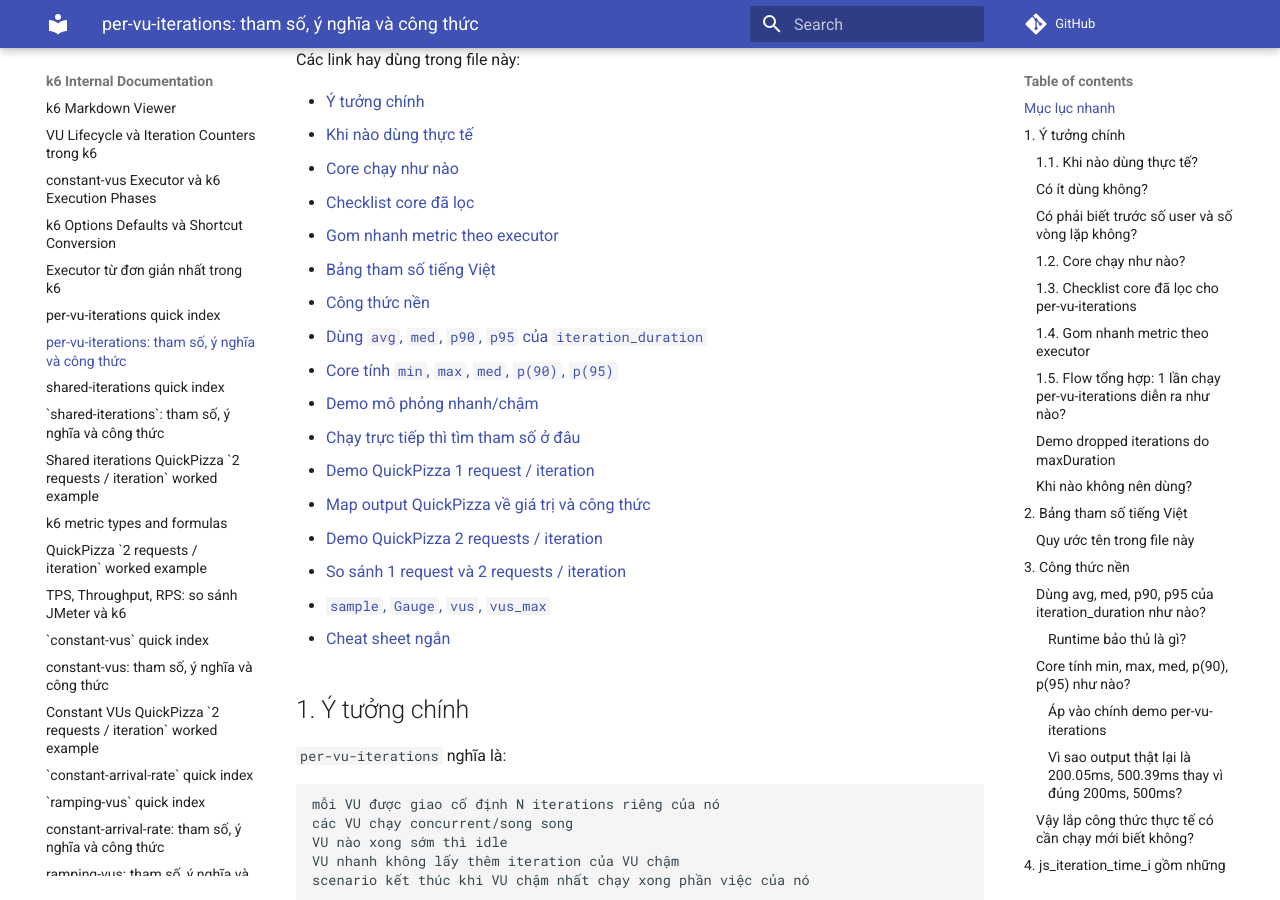
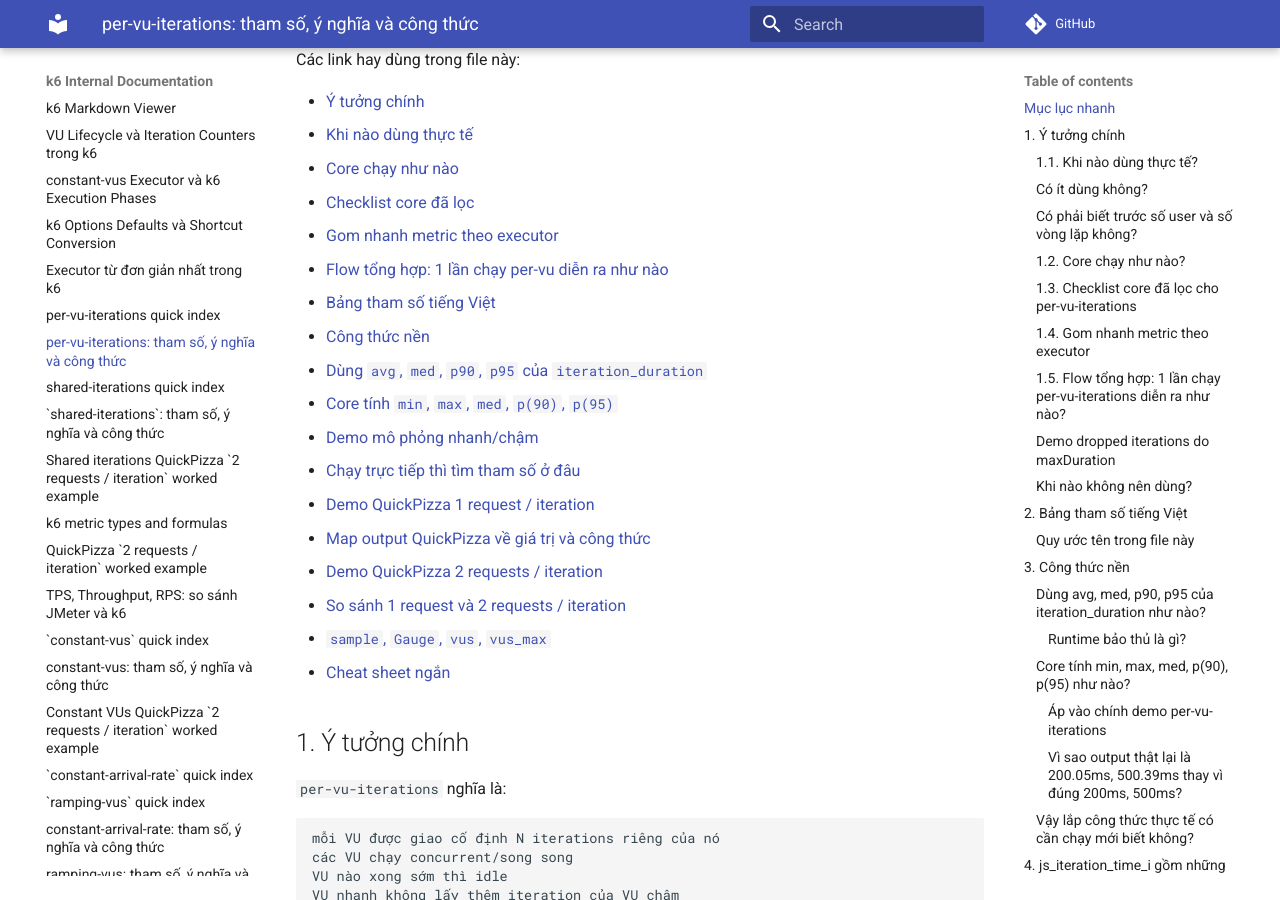
Before and after one commit to meomew-auto/markdown, an MkDocs documentation site: the page built from docs/20260514_02_per-vu-iterations-tham-so-cong-thuc.md, in a window 1280 px wide and 900 px high, scrolled down 481 px. Built offline with MkDocs 1.6.1 and Material for MkDocs 9.7.7, drawn with Linux system fonts in a browser that asks for light colours; comment, search, counter and statistics services are not loaded.

Commit message:
Update docs

```diff
--- a/docs/20260514_02_per-vu-iterations-tham-so-cong-thuc.md
+++ b/docs/20260514_02_per-vu-iterations-tham-so-cong-thuc.md
@@ -21,6 +21,7 @@ Các link hay dùng trong file này:
 - [Core chạy như nào](#12-core-chạy-như-nào)
 - [Checklist core đã lọc](#13-checklist-core-đã-lọc-cho-per-vu-iterations)
 - [Gom nhanh metric theo executor](#14-gom-nhanh-metric-theo-executor)
+- [Flow tổng hợp: 1 lần chạy per-vu diễn ra như nào](#15-flow-tổng-hợp-1-lần-chạy-per-vu-iterations-diễn-ra-như-nào)
 - [Bảng tham số tiếng Việt](#2-bảng-tham-số-tiếng-việt)
 - [Công thức nền](#3-công-thức-nền)
 - [Dùng `avg`, `med`, `p90`, `p95` của `iteration_duration`](#dùng-avg-med-p90-p95-của-iteration_duration-như-nào)
```
